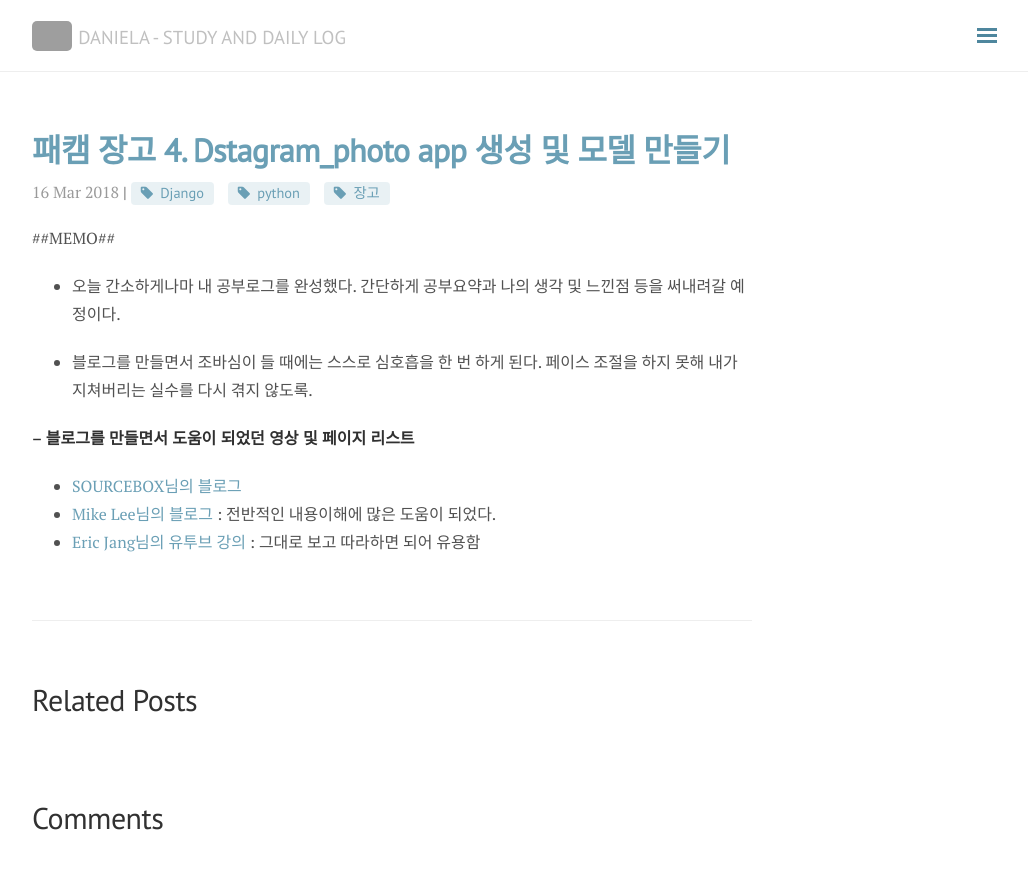
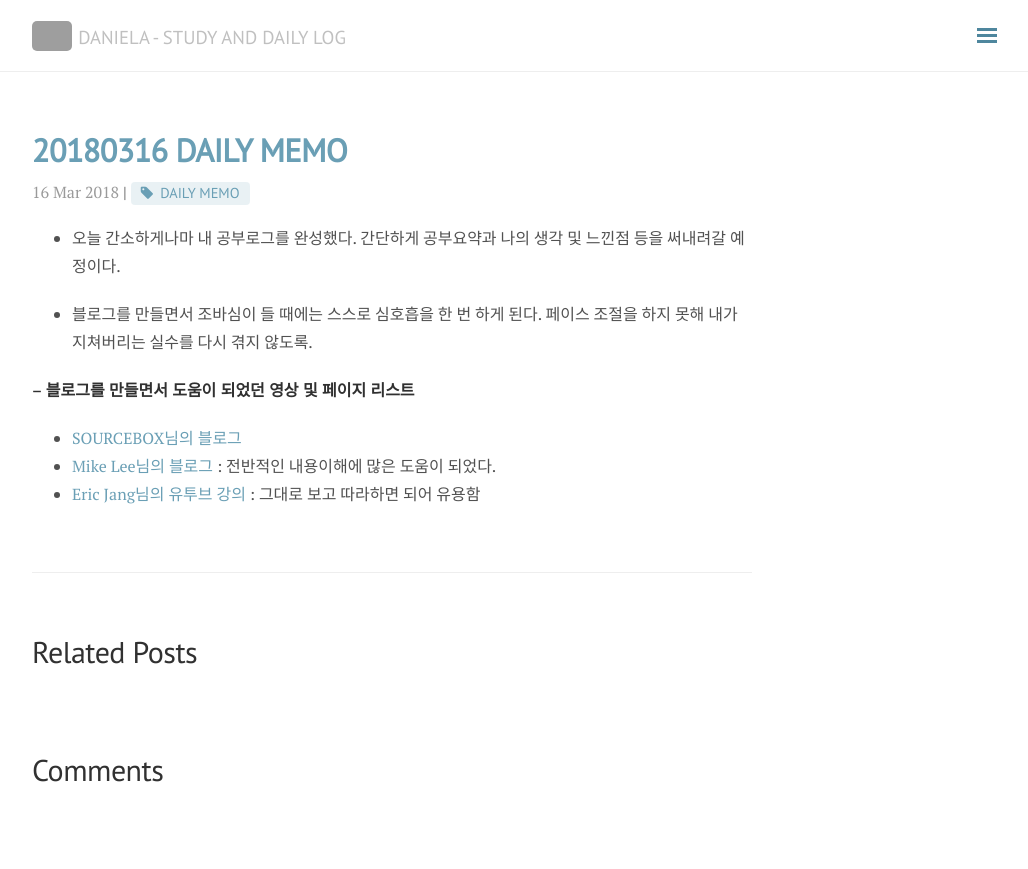
Before and after one commit to DongmeeKim/DongmeeKim.github.io, a Jekyll site: the page built from _posts/2018-03-16-Dailymemo.md, in a window 1280 px wide. Shown: the top 869 px of the page, without its empty margins (248-1276 px from the left). Built offline with Jekyll 4.4.1, drawn with Linux system fonts in a browser that asks for light colours; nearby versions of some CDN libraries; comment, search, counter and statistics services are not loaded; grey boxes are pictures that could not be loaded.

Commit message:
블로그 포스팅

```diff
--- a/_posts/2018-03-16-Dailymemo.md
+++ b/_posts/2018-03-16-Dailymemo.md
@@ -1,13 +1,11 @@
 ---
 layout: post
-title: 패캠 장고 4. Dstagram_photo app 생성 및 모델 만들기
-categories: Django
-tags: [Django, python, 장고]
+title: 20180316 DAILY MEMO
+categories: DAILY MEMO
+tags: [DAILY MEMO]
 comments: true
 ---
 
-
-##MEMO##
 - 오늘 간소하게나마 내 공부로그를 완성했다. 간단하게 공부요약과 나의 생각 및 느낀점 등을 써내려갈 예정이다.
 
 - 블로그를 만들면서 조바심이 들 때에는 스스로 심호흡을 한 번 하게 된다. 페이스 조절을 하지 못해 내가 지쳐버리는 실수를 다시 겪지 않도록.
```
